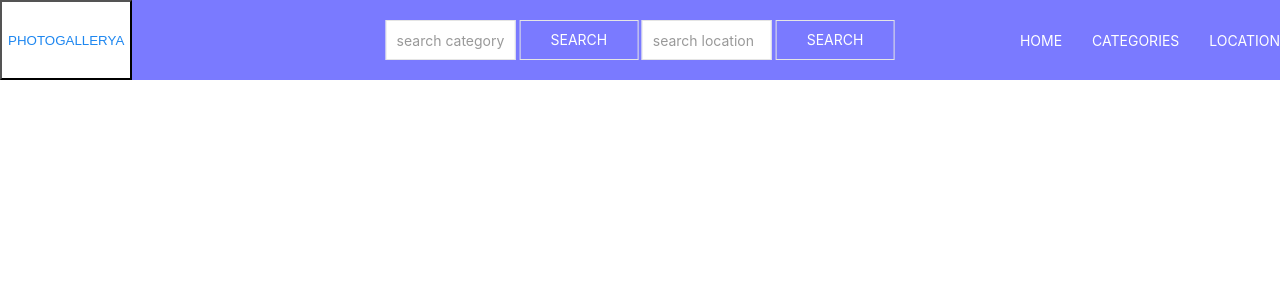
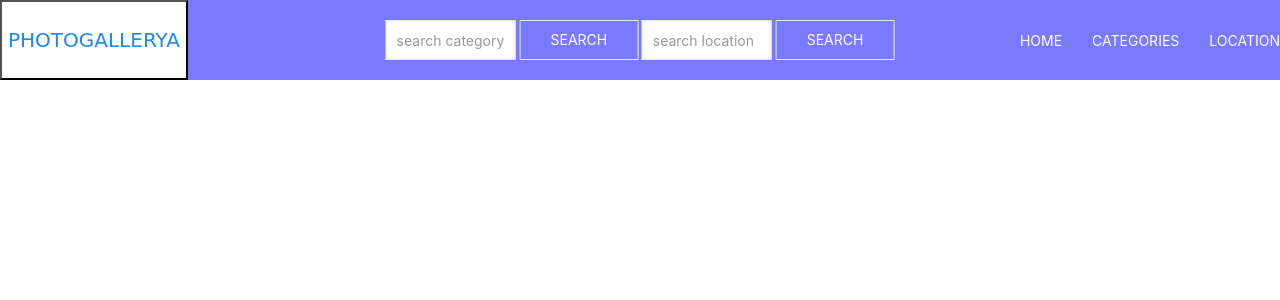
Before and after one commit to tailorv/photogalleriya, a Django app: page / in a window 1280 px wide. Shown: the top 300 px of the page. Run offline with Django 3.2, Linux system fonts and the light colour scheme; data that the repository does not hold is empty; some libraries are stand-ins or nearby versions.

Commit message:
create navbar title

```diff
--- a/galleria/templates/navbar.html
+++ b/galleria/templates/navbar.html
@@ -9,7 +9,7 @@
 
    <nav class="uk-navbar-container" style="background-color: #7a7aff;" uk-navbar>
         <button style="background-color: #ffffff;">
-            <a style="background-color: #ffffff;" >PHOTOGALLERYA</a>
+            <a style="font-family: 'festive', cursive; font-size: 20px;">PHOTOGALLERYA</a>
         </button>
 
           <div class="uk-navbar-right">
```
